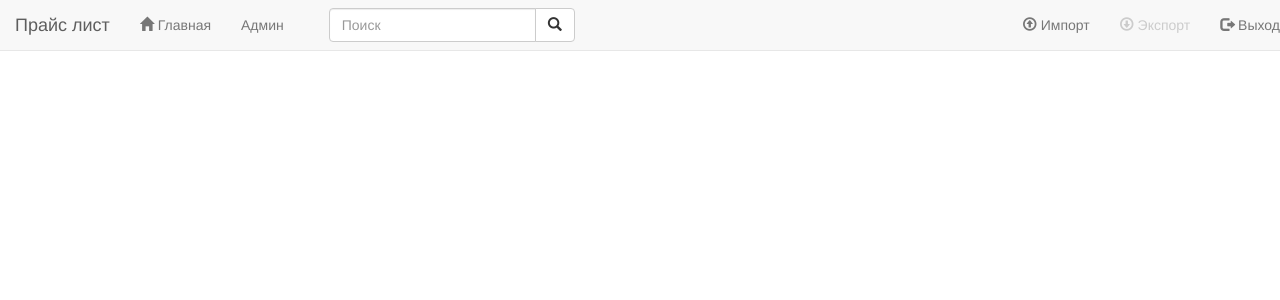
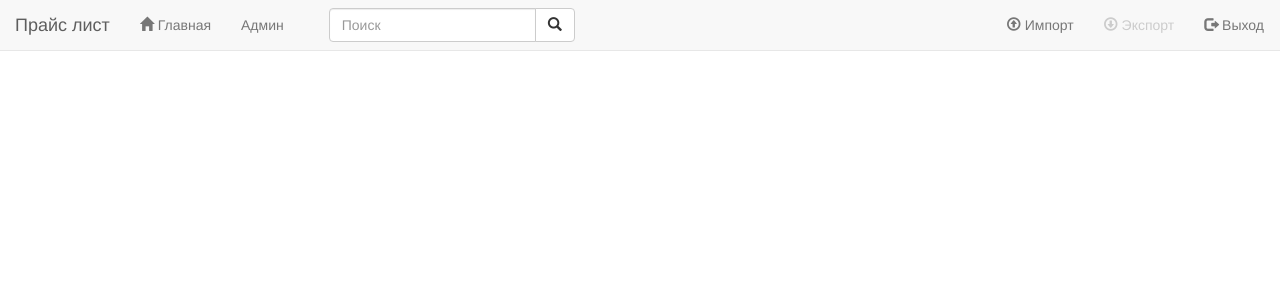
Before and after one commit to DQST/price, a Django app: page /price/ in a window 1280 px wide. Shown: the top 300 px of the page. Run offline with Django 3.2, Linux system fonts and the light colour scheme; a user stored in the database is signed in; some libraries are stand-ins or nearby versions.

Commit message:
Update project.

```diff
--- a/templates/main_site/rezult.html
+++ b/templates/main_site/rezult.html
@@ -24,7 +24,7 @@
 				</div>
 			</form>
 		</div>
-		<ul class="nav navbar-nav navbar-right">
+		<ul class="nav navbar-nav navbar-right" style="margin-right: 1px;">
 			{% if user.is_superuser %}
 				<li><a href="/price/upload/"><span class="glyphicon glyphicon-upload"></span> Импорт</a></li>
 				<li class="disabled"><a href="#"><span class="glyphicon glyphicon-download"></span> Экспорт</a></li>
@@ -34,7 +34,7 @@
 	</div>
 {% endblock %}
 {% block content %}
-	<div style="margin-top: 8%;">
+	<div style="margin-top: 60px;">
 	{% if query %}
 		{% if data %}
 			<div class="alert alert-success fade in">
```
Also changed, not shown: db.sqlite3.
